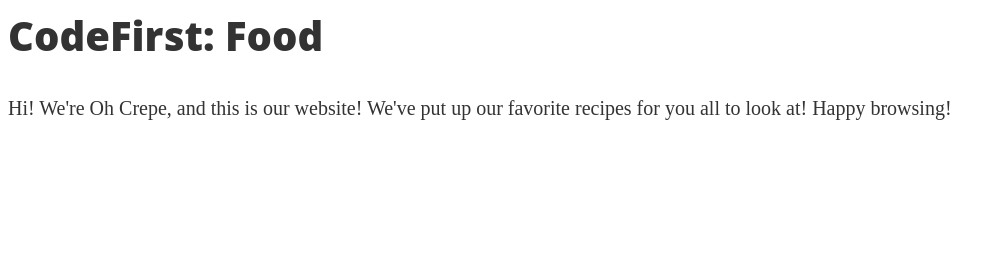
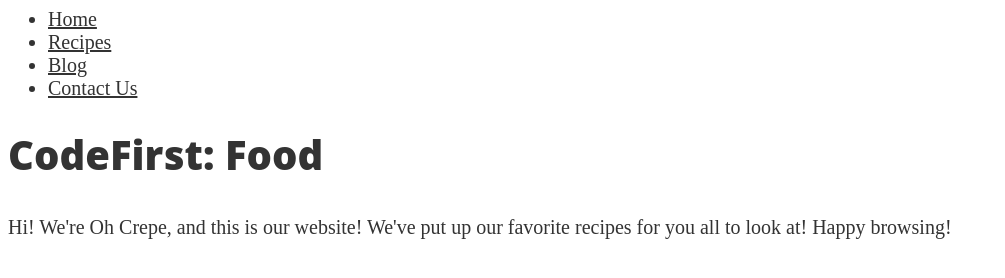
Before and after one commit to kc17356/ohcrepe, a plain HTML site: page index.html in a window 1280 px wide. Shown: the whole page, without its empty margins (0-1005 px from the left). Drawn offline with Linux system fonts and the light colour scheme.

Commit message:
Added Navigation Bar
Added navigation bar code. Need to create new files to be the links for the different pages

```diff
--- a/index.html
+++ b/index.html
@@ -7,6 +7,26 @@ initial-scale=1.0">
 </head>
 
 <body>
+<nav class="navbar navbar-expand-lg navbar-light fixed-top" id="mainNav">
+<div class="container">
+  <div class="nav-bar-collapse collapse show" id="navbarResponsive" style>
+    <ul class="navbar-nav ml-auto">
+      <li class="nav-item">
+        <a class="nav-link" href="index.html">Home</a>
+      </li>
+      <li class="nav-item">
+        <a class="nav-link" href="recipes.html">Recipes</a>
+      </li>
+      <li class="nav-item">
+        <a class="nav-link" href="blog.html">Blog</a>
+      </li>
+      <li class="nav-item">
+        <a class="nav-link" href="contact.html">Contact Us</a>
+      </li>
+    </ul>
+  </div>
+</div>
+</nav>
 <h1>CodeFirst: Food</h1>
 <p>Hi! We're Oh Crepe, and this is our website! We've put up our favorite recipes for you all to look at! Happy browsing!</p>
 </body>
```
